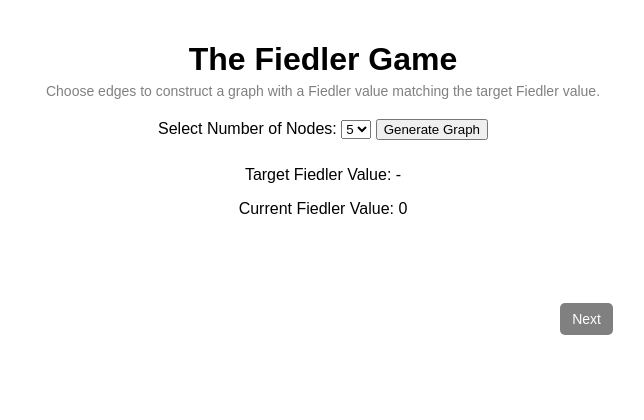
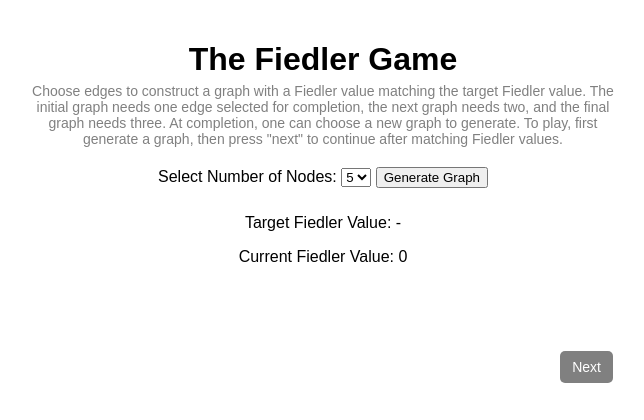
Before and after one commit to robertlattus/Fiedler-Value-Graph-Exploration, a Flask app: page / in a window 1280 px wide. Shown: the top 420 px of the page, without its empty margins (317-961 px from the left). Run offline with Flask 3, Linux system fonts and the light colour scheme; some libraries are stand-ins or nearby versions.

Commit message:
Extended description

```diff
--- a/templates/index.html
+++ b/templates/index.html
@@ -68,7 +68,7 @@
 
     <div class="container">
         <h1>The Fiedler Game</h1>
-        <p class="instructions">Choose edges to construct a graph with a Fiedler value matching the target Fiedler value.</p>
+        <p class="instructions">Choose edges to construct a graph with a Fiedler value matching the target Fiedler value. The initial graph needs one edge selected for completion, the next graph needs two, and the final graph needs three. At completion, one can choose a new graph to generate. To play, first generate a graph, then press "next" to continue after matching Fiedler values.</p>
 
         <div class="controls">
             <label for="numNodes">Select Number of Nodes:</label>
```
